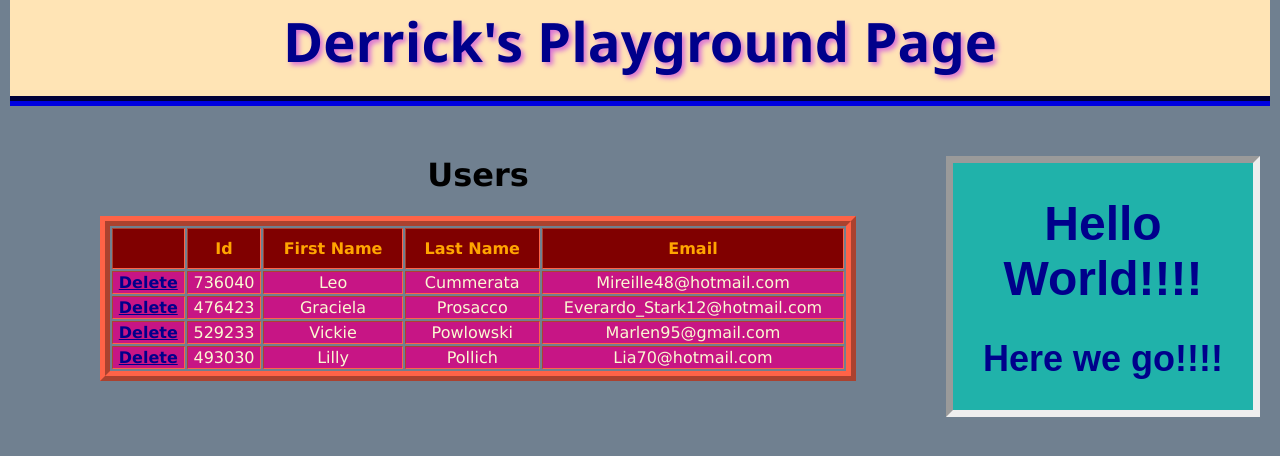
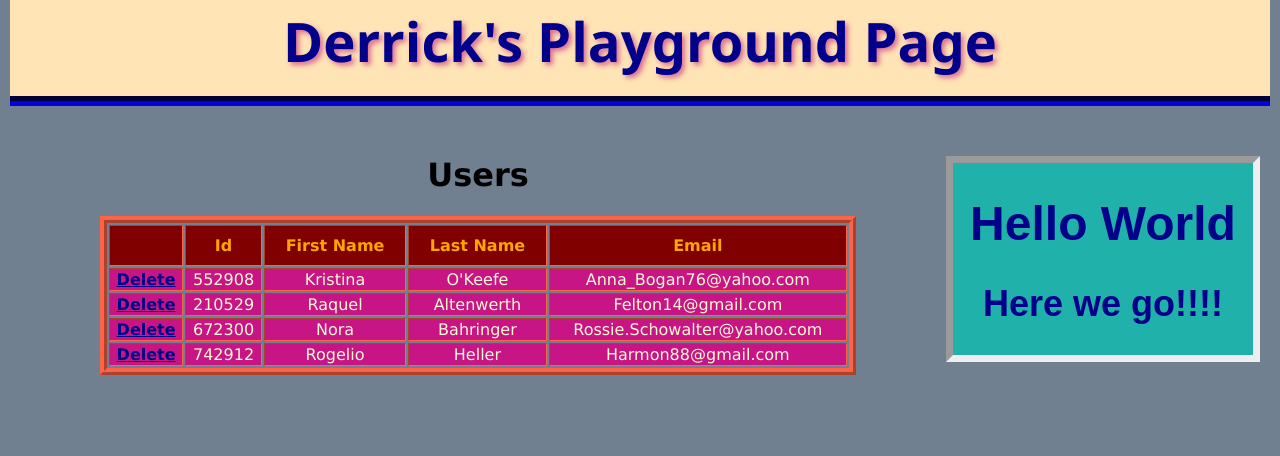
Before and after one commit to Dogger807/Playground, a website built with webpack: page src/index.html in a window 1280 px wide. Built offline with nearby package versions, Linux system fonts and the light colour scheme; data requests are answered from the project's data file.

Commit message:
messing around

```diff
--- a/package.json
+++ b/package.json
@@ -4,7 +4,7 @@
   "description": "JavaScript development environment Pluralsight course by Cory House",
   "scripts": {
     "prestart": "babel-node buildScripts/startMessage.js",
-    "start": "npm-run-all --parallel security-check open:src lint:watch test:watch start-mockapi",
+    "start": "npm-run-all --parallel security-check open:src lint:watch start-mockapi",
     "open:src":"babel-node buildScripts/srcServer.js",
     "lint": "esw webpack.config.* src buildScripts --color",
     "lint:watch": "npm run lint -- --watch",
--- a/src/api/db.json
+++ b/src/api/db.json
@@ -1 +1 @@
-{"users":[{"id":736040,"firstName":"Leo","lastName":"Cummerata","email":"Mireille48@hotmail.com"},{"id":476423,"firstName":"Graciela","lastName":"Prosacco","email":"Everardo_Stark12@hotmail.com"},{"id":529233,"firstName":"Vickie","lastName":"Powlowski","email":"Marlen95@gmail.com"},{"id":493030,"firstName":"Lilly","lastName":"Pollich","email":"Lia70@hotmail.com"}]}
+{"users":[{"id":552908,"firstName":"Kristina","lastName":"O'Keefe","email":"Anna_Bogan76@yahoo.com"},{"id":210529,"firstName":"Raquel","lastName":"Altenwerth","email":"Felton14@gmail.com"},{"id":672300,"firstName":"Nora","lastName":"Bahringer","email":"Rossie.Schowalter@yahoo.com"},{"id":742912,"firstName":"Rogelio","lastName":"Heller","email":"Harmon88@gmail.com"}]}
--- a/src/index.css
+++ b/src/index.css
@@ -1,9 +1,10 @@
 body {
+  /* background-image: url("./Images/Pie.png"); */
   padding: 0px;
   margin: 0px 10px 0 10px;
   background-color: slategray;
   font-family: Verdana;
-  font-size: 12pt;
+  font-size: 12pt
 }
 
 .deleteUser {
@@ -12,11 +13,9 @@ body {
 }
 
 table{
+  border: 7px ridge tomato;
   text-align: center;
-  border: 10px;
-  border-style: ridge;
   width: 60%;
-  border-color: tomato;
   max-width: 70%;
   min-width: 20%
 }
@@ -43,7 +42,6 @@ tbody {
   border-style: inset;
   border-width: 7px;
   text-align: center;
-  text-justify: center;
   margin-right: 10px;
   font-family: Arial, Helvetica, sans-serif;
   font-size: 1.5em;
@@ -67,11 +65,15 @@ tbody {
 
 }
 
+.Titlebar:hover {
+  background-color: darksalmon
+}
+
 .Titlechild {
   margin:0px;
   padding: 0px;
   font-size: 1.7em;
   line-height: 90px;
   font-family: 'Segoe UI', Tahoma, Geneva, Verdana, sans-serif;
-  text-shadow: 3px 3px 5px orchid
+  text-shadow: 3px 3px 5px palevioletred
 }
--- a/src/index.html
+++ b/src/index.html
@@ -8,7 +8,7 @@
     <div class="Titlechild"><h1>Derrick's Playground Page</h1></div>
   </div>
   <div class="Hello">
-    <h1>Hello World!!!!</h1>
+    <h1>Hello World</h1>
     <h2>Here we go!!!!</h2>
   </div>
   <h1 class="body1" align="center">Users</h1>
--- a/src/index.js
+++ b/src/index.js
@@ -1,5 +1,5 @@
 import './index.css';
-
+// require ("./Images/Pie.png");
 import {getUsers, deleteUser} from './api/userApi';
 
 // Populate table of users via API call.
--- a/webpack.config.dev.js
+++ b/webpack.config.dev.js
@@ -24,7 +24,15 @@ export default {
   module: {
     loaders: [
       {test: /\.js$/, exclude: /node_modules/, loaders: ['babel']},
-      {test: /\.css$/, loaders: ['style','css']}
+      {test: /\.css$/, loaders: ['style','css']},
+      {
+        test: /\.(jpe?g|png|gif|svg)$/i,
+        loaders: [
+            'file-loader?hash=sha512&digest=hex&name=[hash].[ext]',
+            'image-webpack-loader?bypassOnDebug&optimizationLevel=7&interlaced=false'
+        ]
+    }
+
     ]
   }
 }
```
Also changed, not shown: src/index.test.js (+1 -1 lines), src/Images/Pie.png (added).
